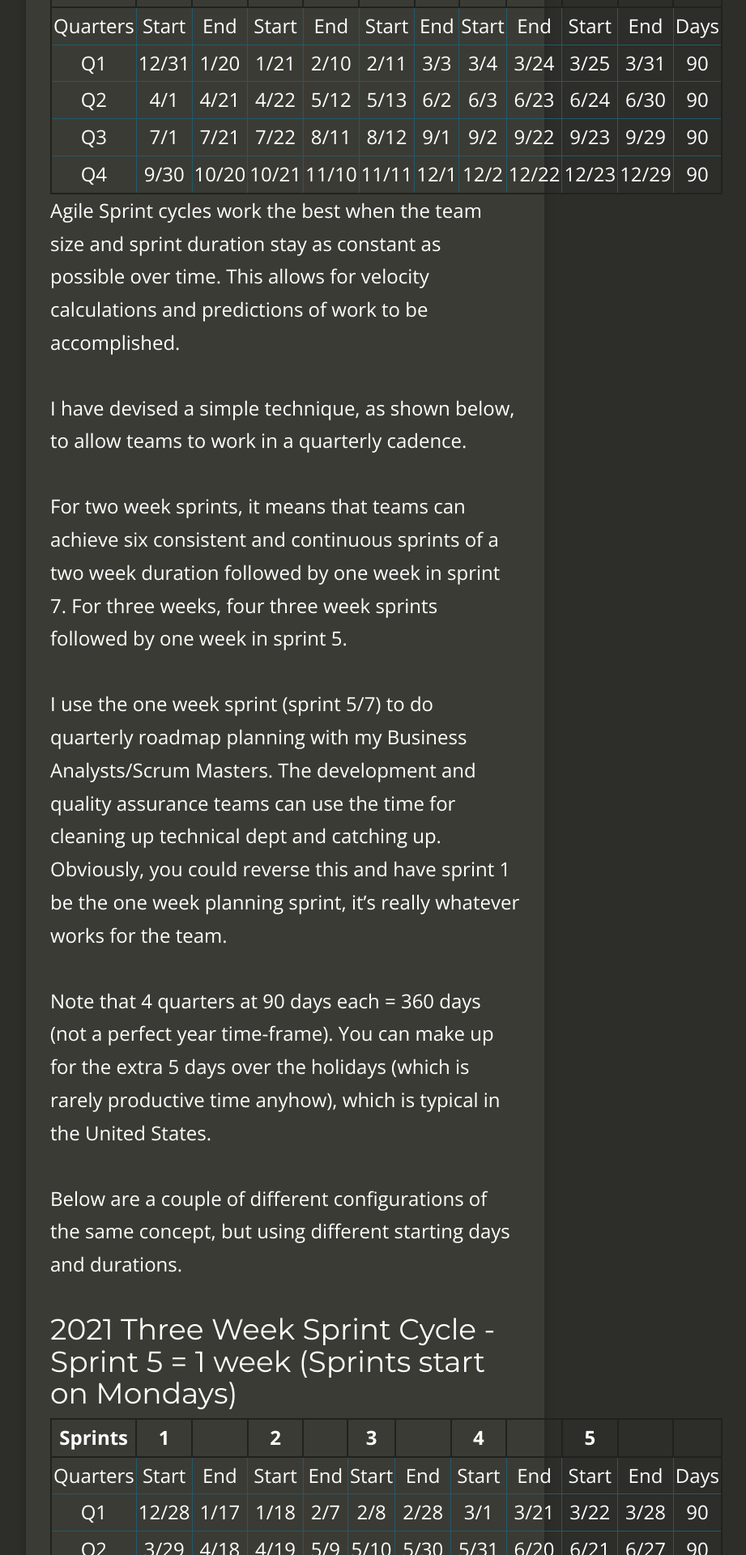
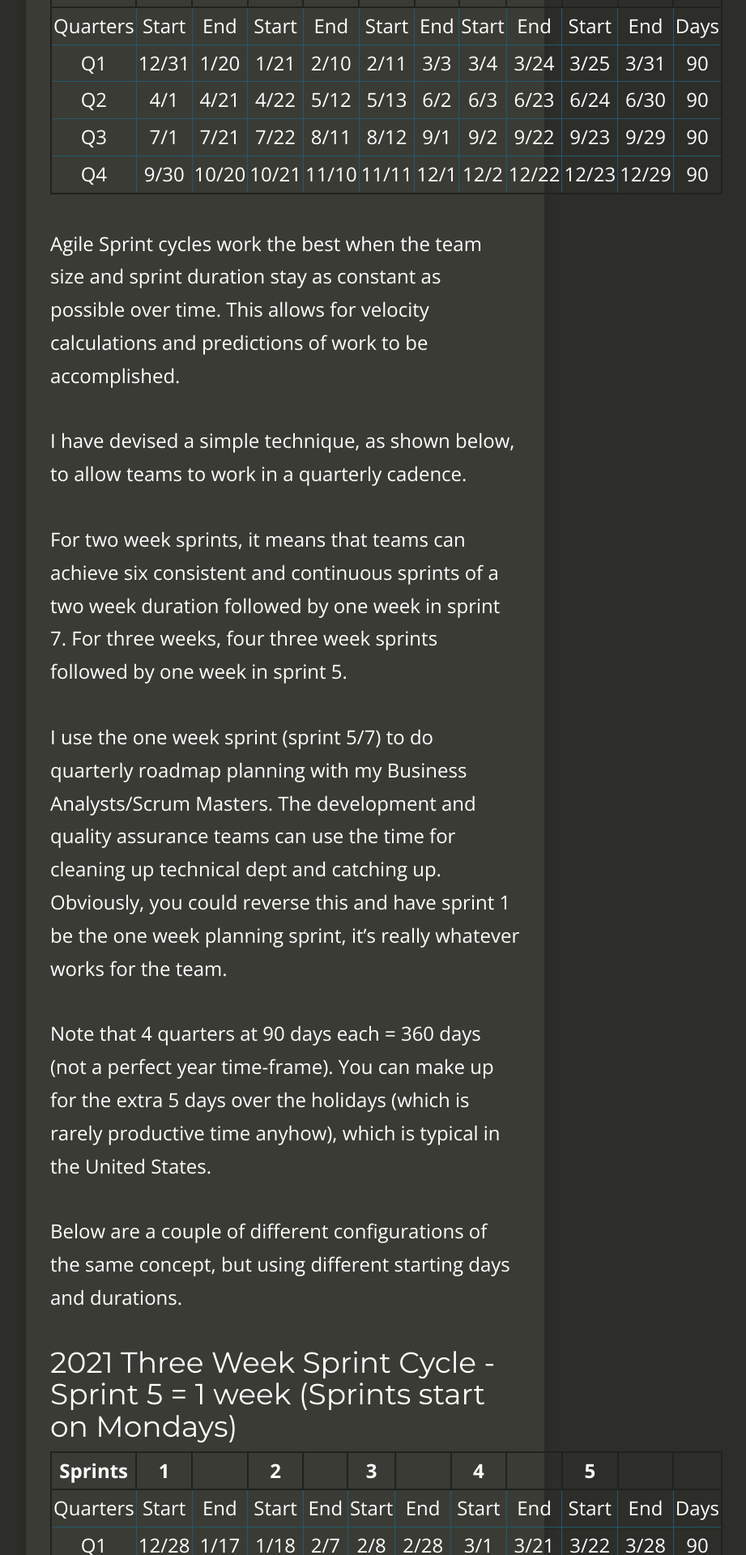
Before and after one commit to GitMje/gitmje.github.io, a Jekyll site: the page built from _posts/2021-02-17-agile-timelines.md, in a window 1280 px wide. Shown: the part 1071-2991 px from the top of the page at 81% size, without its empty margins (288-1209 px from the left). Built offline with Jekyll 4.4.1, drawn with Linux system fonts in a browser that asks for light colours; nearby versions of some CDN libraries.

Commit message:
Add some spacing

```diff
--- a/_posts/2021-02-17-agile-timelines.md
+++ b/_posts/2021-02-17-agile-timelines.md
@@ -24,7 +24,7 @@ Below is an example of how to build sprint cycles into business quarters.  It cr
 |Q3|7/1|7/21|7/22|8/11|8/12|9/1|9/2|9/22|9/23|9/29|90|
 |Q4|9/30|10/20|10/21|11/10|11/11|12/1|12/2|12/22|12/23|12/29|90|
 
-Agile Sprint cycles work the best when the team size and sprint duration stay as constant as possible over time.  This allows for velocity calculations and predictions of work to be accomplished.
+<br>Agile Sprint cycles work the best when the team size and sprint duration stay as constant as possible over time.  This allows for velocity calculations and predictions of work to be accomplished.
 
 I have devised a simple technique, as shown below, to allow teams to work in a quarterly cadence.
 
@@ -46,6 +46,8 @@ Below are a couple of different configurations of the same concept, but using di
 |Q3|6/28|7/18|7/19|8/8|8/9|8/29|8/30|9/19|9/20|9/26|90|
 |Q4|9/27|10/17|10/18|11/7|11/8|11/28|11/29|12/19|12/20|12/26|90|
 
+<br><br>
+
 ## 2021 Two Week Sprint Cycle - Sprint 7 = 1 week (Sprints start on Mondays)
 
 |Sprints|1||2||3||4||5||6||7|||
```
